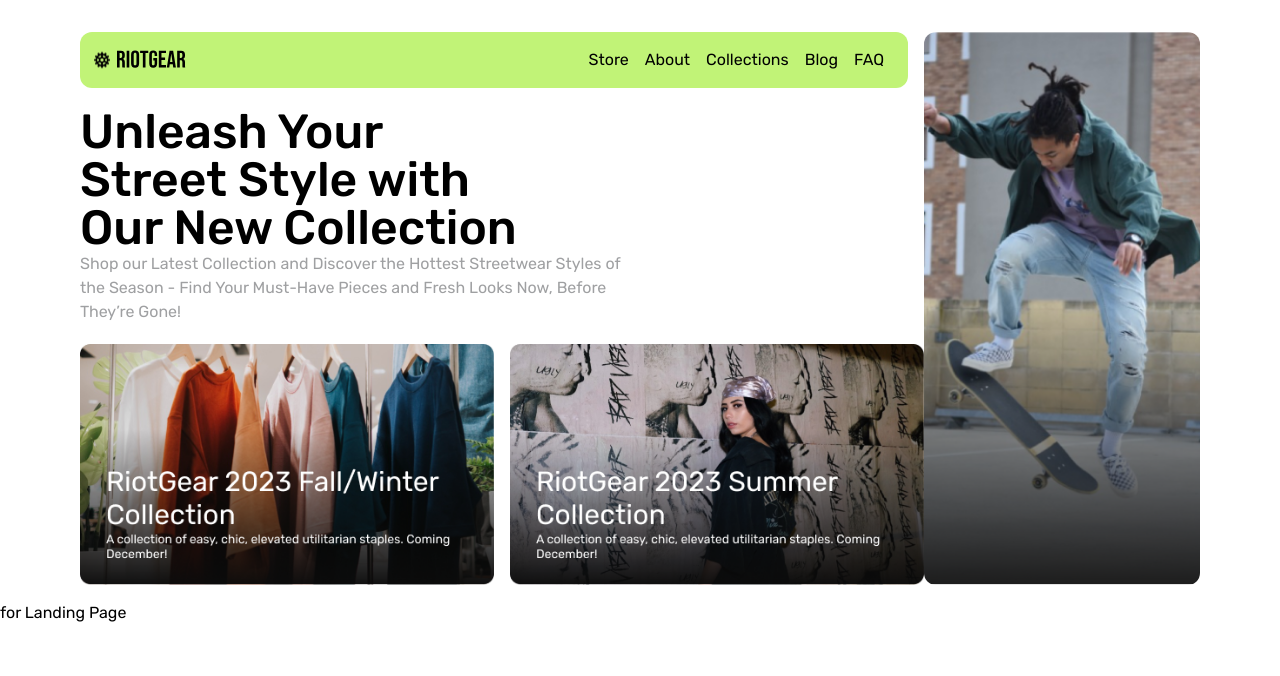
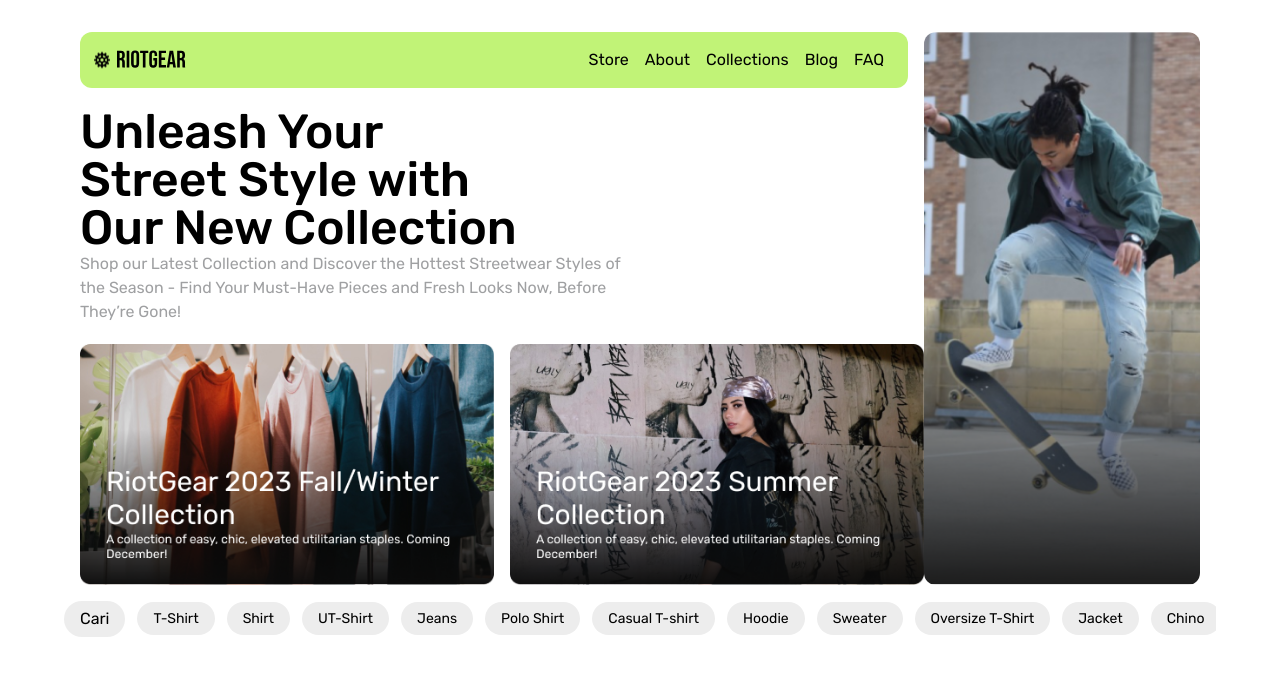
Before and after one commit to nandorfn/mini-project_Riotgear_ecommerce, a Next.js app: page / in a window 1280 px wide. Shown: the top 676 px of the page. Built offline with nearby package versions, Linux system fonts and the light colour scheme.

Commit message:
add: scrollbar menu

```diff
--- /dev/null
+++ b/app/components/Body/Body.tsx
@@ -0,0 +1,12 @@
+import ScrollMenu from "../Menu/ScrollMenu";
+import ScrollMenuContainer from "../Menu/ScrollMenuContainer";
+
+const Body: React.FC = () => {
+    return (
+        <>
+          <ScrollMenuContainer />
+        </>
+    );
+};
+
+export default Body;
--- a/app/components/Hero/Hero.tsx
+++ b/app/components/Hero/Hero.tsx
@@ -8,7 +8,7 @@ import HeroImg from "./HeroImg";
 const Hero: React.FC = () => {
   return (
     <>
-      <section className="flex w-full md:mt-4 max-w-6xl gap-4 justify-between p-4 lg:mx-auto">
+      <section className="flex w-full md:mt-4 gap-4 justify-between p-4 lg:mx-auto">
         <div className="mx-auto w-full md:w-3/4">
           <Navbar />
           <HeroContent />
--- /dev/null
+++ b/app/components/Menu/ScrollMenu.tsx
@@ -0,0 +1,34 @@
+import Link from "next/link";
+
+const ScrollMenu: React.FC = () => {
+  const category = [
+    {label: 'T-Shirt', link: 't-shirt'},
+    {label: 'Shirt', link: 'shirt'},
+    {label: 'UT-Shirt', link: 'ut-shirt'},
+    {label: 'Jeans', link: 'jeans'},
+    {label: 'Polo Shirt', link: 'polo-shirt'},
+    {label: 'Casual T-shirt', link: 'casual-t-shirt'},
+    {label: 'Hoodie', link: 'hoodie'},
+    {label: 'Sweater', link: 'sweater'},
+    {label: 'Oversize T-Shirt', link: 'oversize-t-shirt'},
+    {label: 'Jacket', link: 'Jacket'},
+    {label: 'Chino', link: 'Chino'},
+    {label: 'Ankle Pants', link: 'Ankle Pants'},
+    {label: 'Shoes', link: 'Shoes'},
+  ]
+
+    return (
+        <>
+          <ul className="flex gap-3 text-sm breadcrumbs">
+            {category?.map((item, index) =>
+              <li className="inline-block" key={index}>
+                <Link className="bg-base-200 py-2 px-4 hover:bg-base-300 rounded-full" href={`/find/${item.link}`}>{item.label}</Link>
+              </li>
+            )}
+          </ul>
+
+        </>
+    );
+};
+
+export default ScrollMenu;
--- /dev/null
+++ b/app/components/Menu/ScrollMenuContainer.tsx
@@ -0,0 +1,43 @@
+'use client'
+import { useState } from "react";
+import Input from "../Form/Input";
+import ScrollMenu from "./ScrollMenu";
+
+const ScrollMenuContainer: React.FC = () => {
+  const [search, setSearch] = useState('');
+  const [input, setInput] = useState(false);
+
+  const handleClick = () => {
+    setInput(!input);
+  }
+  const handleSearch = (e: React.SyntheticEvent) => {
+    const { value } = e.target as HTMLInputElement;
+    setSearch(value);
+  }
+
+  return (
+    <>
+      <section className="flex">
+        <div className="mx-auto overflow-x-hidden">
+          <div className="flex flex-row whitespace-nowrap">
+            <div className="flex px-4 bg-base-200 rounded-full me-3">
+              <button onClick={handleClick}>Cari</button>
+              {input &&
+                <input
+                  className="ms-2 border-2 rounded-e-full"
+                  name="searchQuery"
+                  placeholder="Search..."
+                  onChange={(e) => handleSearch(e)}
+                  value={search}
+                />
+              }
+            </div>
+            <ScrollMenu />
+          </div>
+        </div>
+      </section>
+    </>
+  );
+};
+
+export default ScrollMenuContainer;
--- /dev/null
+++ b/app/find/[quey]/page.tsx
@@ -0,0 +1,10 @@
+
+const page: React.FC = () => {
+    return (
+        <>
+          <h1>Query</h1>
+        </>
+    );
+};
+
+export default page;
--- a/app/layout.tsx
+++ b/app/layout.tsx
@@ -19,7 +19,7 @@ export default function RootLayout({
 }) {
   return (
     <html lang="en">
-      <body className={rubik.className}>
+      <body className={`max-w-6xl mx-auto ${rubik.className}`}>
       <Hero />
       {children}
       </body>
--- a/app/page.tsx
+++ b/app/page.tsx
@@ -1,9 +1,10 @@
 import Image from 'next/image'
+import Body from './components/Body/Body'
 
 export default function Home() {
   return (
     <>
-      <h1>for Landing Page</h1>
+      <Body />
     </>
   )
 }
```
